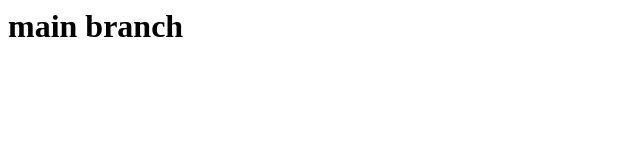
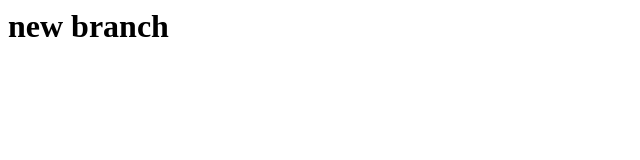
Before and after one commit to Mustafa1sadek/new-project, a plain HTML site: page index.html in a window 1280 px wide. Shown: the whole page, without its empty margins (0-640 px from the left). Drawn offline with Linux system fonts and the light colour scheme.

Commit message:
first commit in new-branch

```diff
--- a/index.html
+++ b/index.html
@@ -1 +1 @@
-<h1>main branch</h1>
+<h1>new branch</h1>
```
